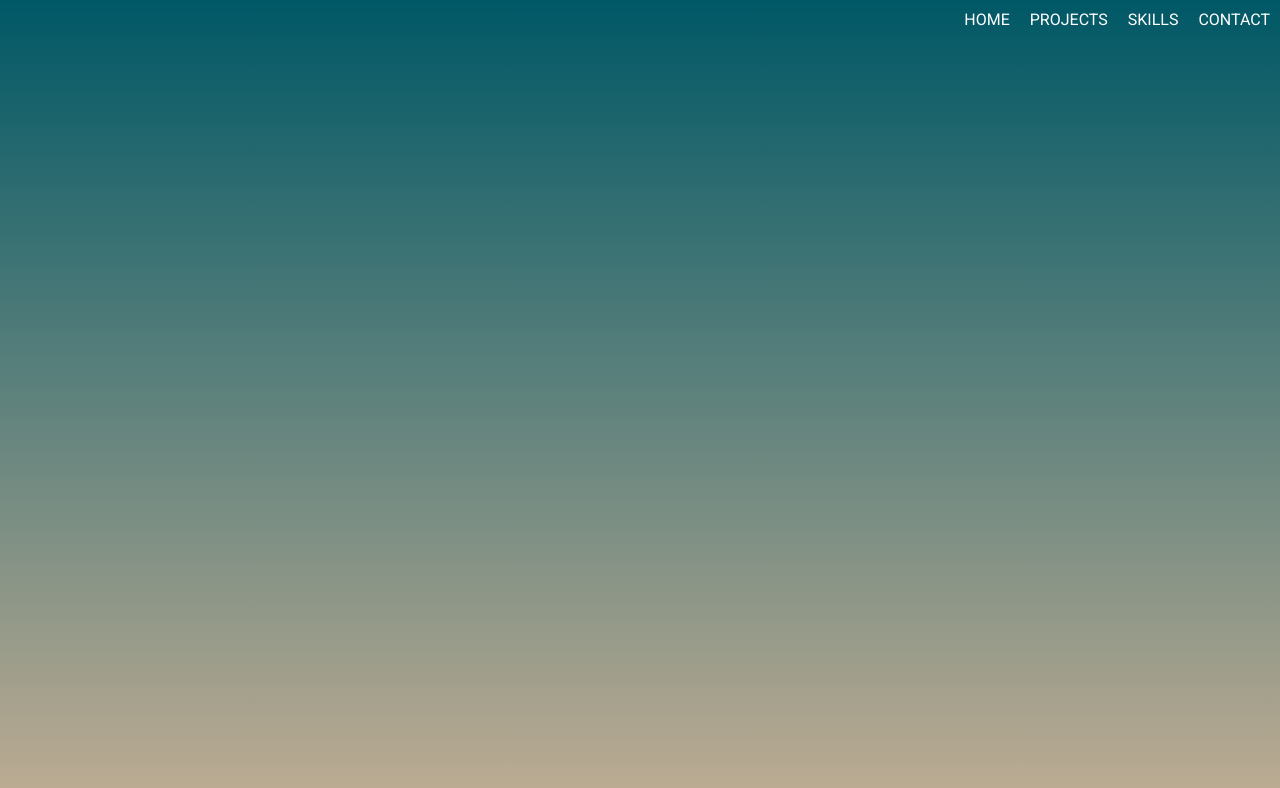
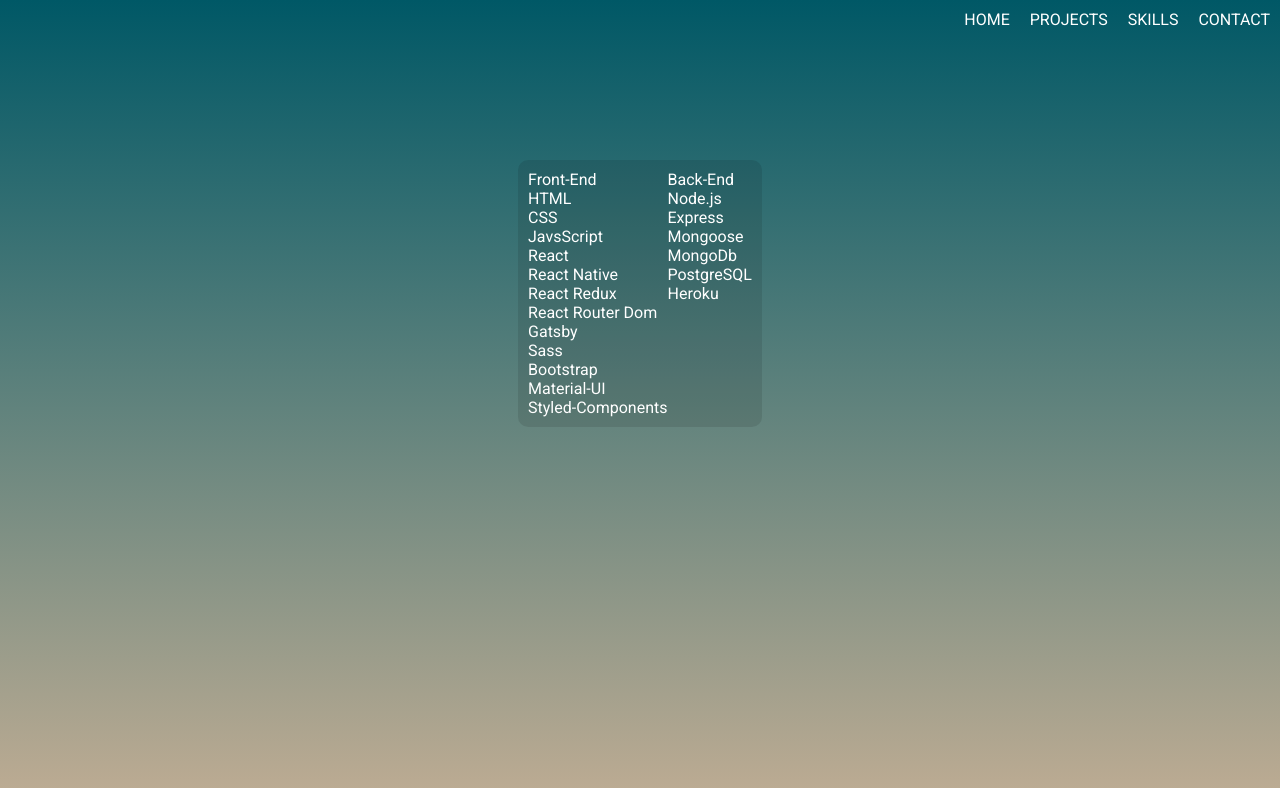
Before and after one commit to krownlesskev/gh-pages-portfolio, a React (Create React App) app: page /skills in a window 1280 px wide. Shown: the top 788 px of the page. Built offline with nearby package versions, Linux system fonts and the light colour scheme.

Commit message:
created skills page component with basic styling

```diff
--- a/src/App.js
+++ b/src/App.js
@@ -3,6 +3,7 @@
 import Background from './components/background/background.component';
 import HomePage from './pages/home/home.page';
 import ContactPage from './pages/contact/contact.page';
+import SkillsPage from './pages/skills/skills.page';
 
 import './app.styles.scss';
 
@@ -16,6 +17,7 @@
       <Routes>
         <Route path='/' element={<HomePage />} />
         <Route path='/contact' element={<ContactPage />} />
+        <Route path='/skills' element={<SkillsPage />} />
       </Routes>
     </Router>
   );
--- a/src/components/navbar/navbar.styles.scss
+++ b/src/components/navbar/navbar.styles.scss
@@ -1,7 +1,7 @@
 nav {
     display: flex;
     justify-content: center;
-    width: 100%;
+    width: 100vw;
     position: absolute;
     z-index: 1;
 
@@ -29,7 +29,7 @@
     nav {
         display: flex;
         justify-content: flex-end;
-        width: 100%;
+        width: 100vw;
         position: absolute;
         z-index: 1;
 
--- a/src/pages/contact/contact.styles.scss
+++ b/src/pages/contact/contact.styles.scss
@@ -2,7 +2,7 @@
     position: absolute;
     top: 0;
     height: 100vh;
-    width: 100%;
+    width: 100vw;
     display: flex;
     flex-direction: column;
     align-items: center;
@@ -30,7 +30,7 @@
         position: absolute;
         top: 0;
         height: 100vh;
-        width: 100%;
+        width: 100vw;
         display: flex;
         flex-direction: column;
         align-items: center;
--- a/src/pages/home/home.styles.scss
+++ b/src/pages/home/home.styles.scss
@@ -1,7 +1,7 @@
 .home-container {
     position: absolute;
     height: 100vh;
-    width: 100%;
+    width: 100vw;
     top: 0;
     display: flex;
     flex-direction: column;
@@ -39,7 +39,7 @@
         .home-container {
             position: absolute;
             height: 100vh;
-            width: 100%;
+            width: 100vw;
             top: 0;
             display: flex;
             flex-direction: column;
--- /dev/null
+++ b/src/pages/skills/skills.page.jsx
@@ -0,0 +1,36 @@
+import './skills.styles.scss';
+
+const SkillsPage = () => {
+    return (
+        <div className='skills-container'>
+            <div className="skills-box">
+                <ul>
+                    <p>Front-End</p>
+                    <li>HTML</li>
+                    <li>CSS</li>
+                    <li>JavsScript</li>
+                    <li>React</li>
+                    <li>React Native</li>
+                    <li>React Redux</li>
+                    <li>React Router Dom</li>
+                    <li>Gatsby</li>
+                    <li>Sass</li>
+                    <li>Bootstrap</li>
+                    <li>Material-UI</li>
+                    <li>Styled-Components</li>
+                </ul>
+                <ul>
+                    <p>Back-End</p>
+                    <li>Node.js</li>
+                    <li>Express</li>
+                    <li>Mongoose</li>
+                    <li>MongoDb</li>
+                    <li>PostgreSQL</li>
+                    <li>Heroku</li>
+                </ul>
+            </div>
+        </div>
+    );
+};
+
+export default SkillsPage;
--- /dev/null
+++ b/src/pages/skills/skills.styles.scss
@@ -0,0 +1,25 @@
+.skills-container {
+    position: absolute;
+    top: 0;
+    height: 100vh;
+    width: 100vw;
+    display: flex;
+    flex-direction: column;
+    align-items: center;
+
+    .skills-box{
+        margin: 20vh 0;
+        padding: 10px;
+        display: flex;
+        border-radius: 10px;
+        background-color: rgba($color: #000000, $alpha: 0.1);
+        color: white;
+    }
+
+    ul {
+        list-style: none;
+    }
+}
+
+@media (max-width:800px){
+}
```
